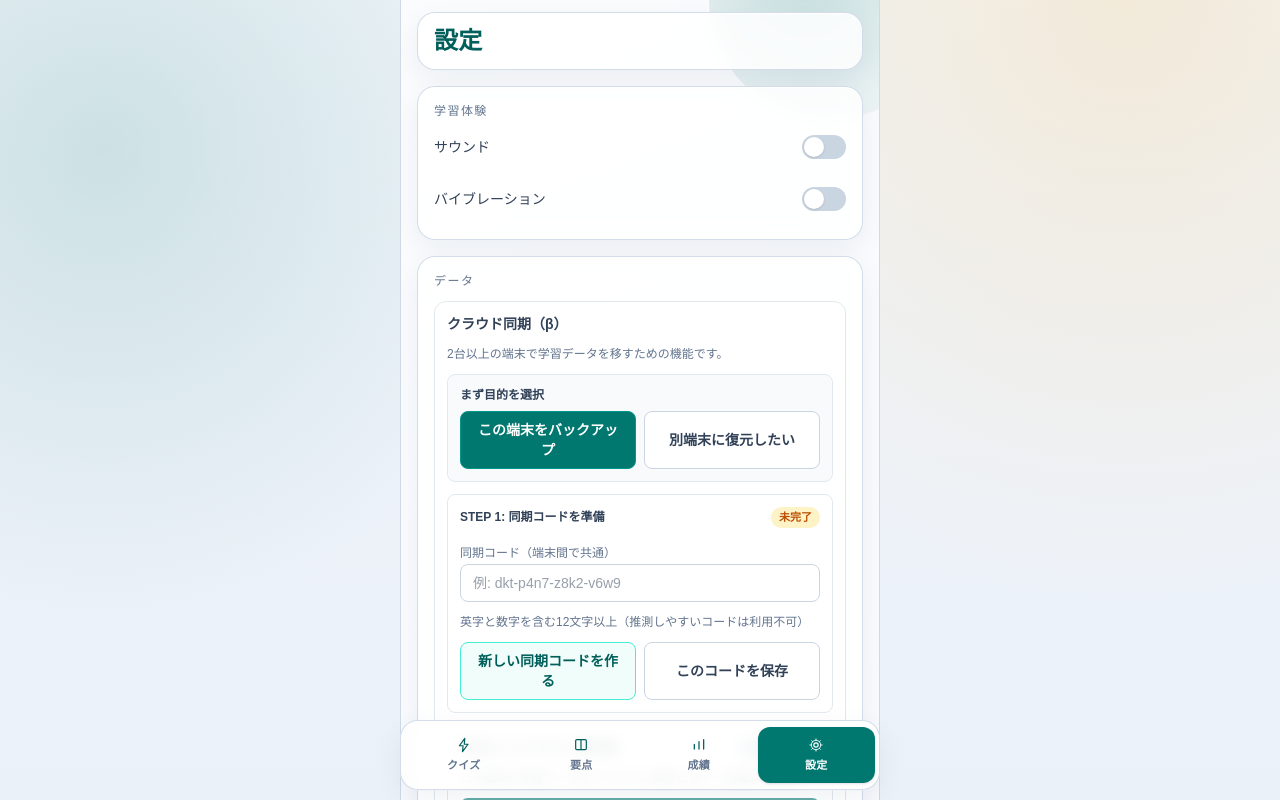
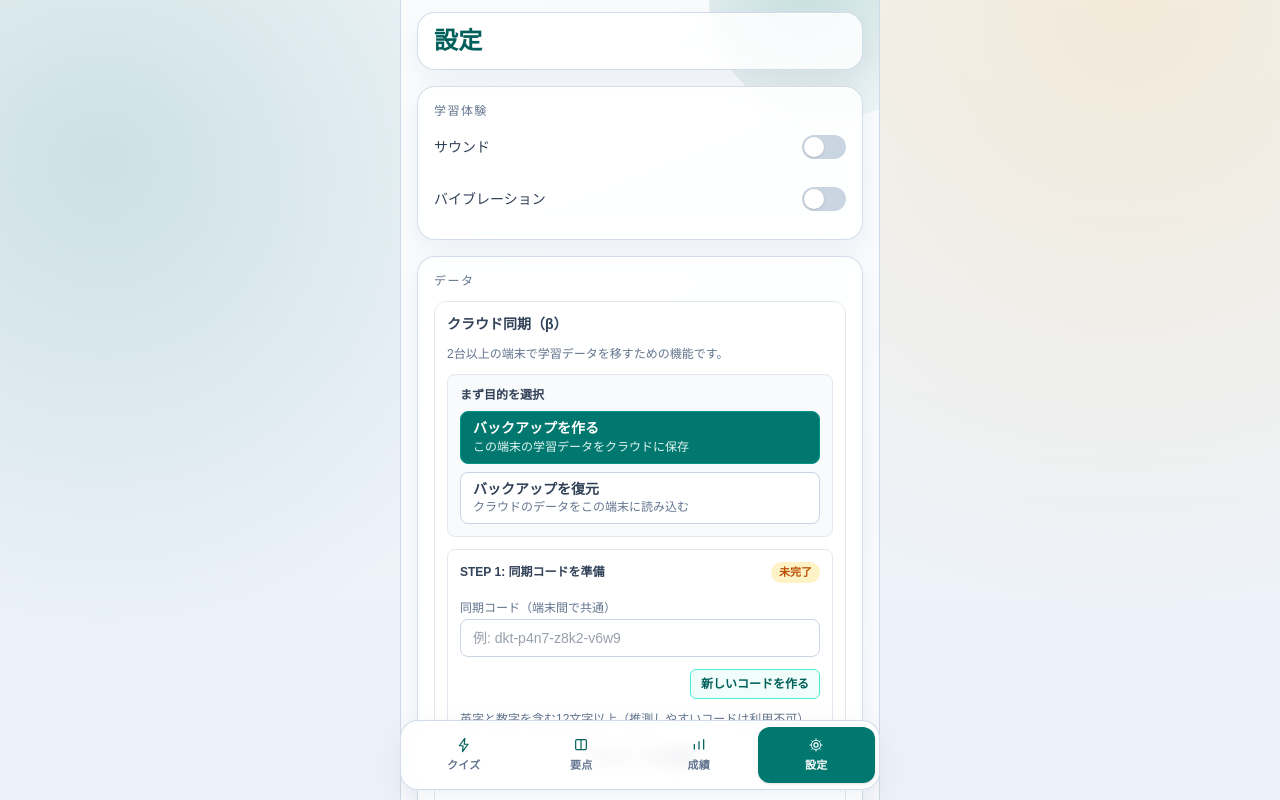
Before and after one commit to kamexy/denkotsu, a Next.js app in the folder denkotsu/: page /settings in a window 1280 px wide. Shown: the top 800 px of the page. Built offline with nearby package versions, Linux system fonts and the light colour scheme; no server answers.

Commit message:
fix: 同期ウィザード文言とレイアウトを改善

```diff
--- a/denkotsu/src/app/settings/page.tsx
+++ b/denkotsu/src/app/settings/page.tsx
@@ -277,28 +277,46 @@ export default function SettingsPage() {
 
             <div className="rounded-lg border border-slate-200 bg-slate-50/90 p-3 space-y-2">
               <p className="text-xs font-semibold text-slate-700">まず目的を選択</p>
-              <div className="grid gap-2 sm:grid-cols-2">
+              <div className="grid gap-2">
                 <button
                   type="button"
                   onClick={() => setSyncWizardMode("backup")}
-                  className={`px-3 py-2 rounded-lg border text-sm font-semibold transition-colors ${
+                  className={`px-3 py-2 rounded-lg border text-left transition-colors ${
                     syncWizardMode === "backup"
                       ? "border-teal-600 bg-teal-700 text-white"
                       : "border-slate-300 bg-white text-slate-700 hover:bg-slate-50"
                   }`}
                 >
-                  この端末をバックアップ
+                  <span className="block text-sm font-semibold leading-tight">バックアップを作る</span>
+                  <span
+                    className={`block mt-0.5 text-xs leading-tight ${
+                      syncWizardMode === "backup"
+                        ? "text-teal-50/95"
+                        : "text-slate-500"
+                    }`}
+                  >
+                    この端末の学習データをクラウドに保存
+                  </span>
                 </button>
                 <button
                   type="button"
                   onClick={() => setSyncWizardMode("restore")}
-                  className={`px-3 py-2 rounded-lg border text-sm font-semibold transition-colors ${
+                  className={`px-3 py-2 rounded-lg border text-left transition-colors ${
                     syncWizardMode === "restore"
                       ? "border-teal-600 bg-teal-700 text-white"
                       : "border-slate-300 bg-white text-slate-700 hover:bg-slate-50"
                   }`}
                 >
-                  別端末に復元したい
+                  <span className="block text-sm font-semibold leading-tight">バックアップを復元</span>
+                  <span
+                    className={`block mt-0.5 text-xs leading-tight ${
+                      syncWizardMode === "restore"
+                        ? "text-teal-50/95"
+                        : "text-slate-500"
+                    }`}
+                  >
+                    クラウドのデータをこの端末に読み込む
+                  </span>
                 </button>
               </div>
             </div>
@@ -330,6 +348,16 @@ export default function SettingsPage() {
                   spellCheck={false}
                 />
               </label>
+              <div className="flex justify-end">
+                <button
+                  type="button"
+                  onClick={handleGenerateSyncId}
+                  disabled={syncPending !== null}
+                  className="w-full sm:w-auto px-2.5 py-1.5 rounded-md border border-teal-300 bg-teal-50 text-xs font-semibold text-teal-800 transition-colors hover:bg-teal-100 disabled:opacity-60"
+                >
+                  新しいコードを作る
+                </button>
+              </div>
               <p className="text-xs text-slate-500">
                 英字と数字を含む12文字以上（推測しやすいコードは利用不可）
               </p>
@@ -346,24 +374,14 @@ export default function SettingsPage() {
               {syncIdValidationError && (
                 <p className="text-xs font-semibold text-amber-700">{syncIdValidationError}</p>
               )}
-              <div className="grid gap-2 sm:grid-cols-2">
-                <button
-                  type="button"
-                  onClick={handleGenerateSyncId}
-                  disabled={syncPending !== null}
-                  className="px-3 py-2 rounded-lg border border-teal-300 bg-teal-50 text-sm font-semibold text-teal-800 transition-colors hover:bg-teal-100 disabled:opacity-60"
-                >
-                  新しい同期コードを作る
-                </button>
               <button
                 type="button"
                 onClick={handleSaveSyncId}
                 disabled={syncPending !== null}
-                  className="px-3 py-2 rounded-lg border border-slate-300 bg-white text-sm font-semibold text-slate-700 transition-colors hover:bg-slate-50 disabled:opacity-60"
+                className="w-full px-3 py-2 rounded-lg border border-slate-300 bg-white text-sm font-semibold text-slate-700 transition-colors hover:bg-slate-50 disabled:opacity-60"
               >
                 {syncPending === "save" ? "保存中..." : "このコードを保存"}
               </button>
-              </div>
             </div>
 
             <div className="rounded-lg border border-slate-200 bg-white p-3 space-y-3">
@@ -405,10 +423,10 @@ export default function SettingsPage() {
                 {syncWizardMode === "backup"
                   ? syncPending === "push"
                     ? "バックアップ中..."
-                    : "この端末をバックアップ"
+                    : "バックアップを実行"
                   : syncPending === "pull"
                     ? "読込中..."
-                    : "バックアップを読み込む"}
+                    : "復元を実行"}
               </button>
             </div>
 
```
Also changed, not shown: 2 other files (tests, documents, lock files or other folders). Lines whose indentation alone changed are shown as unchanged.
